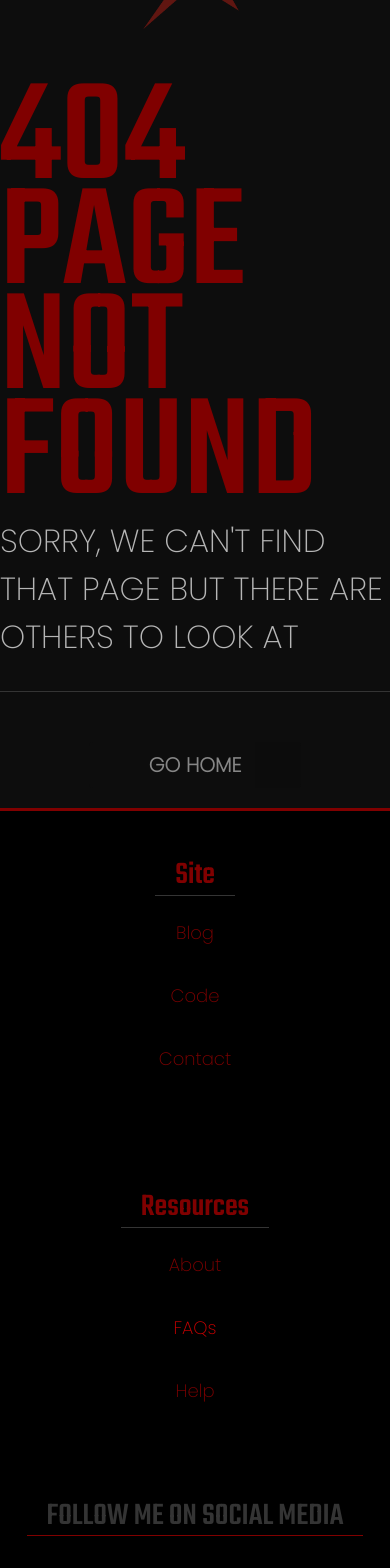
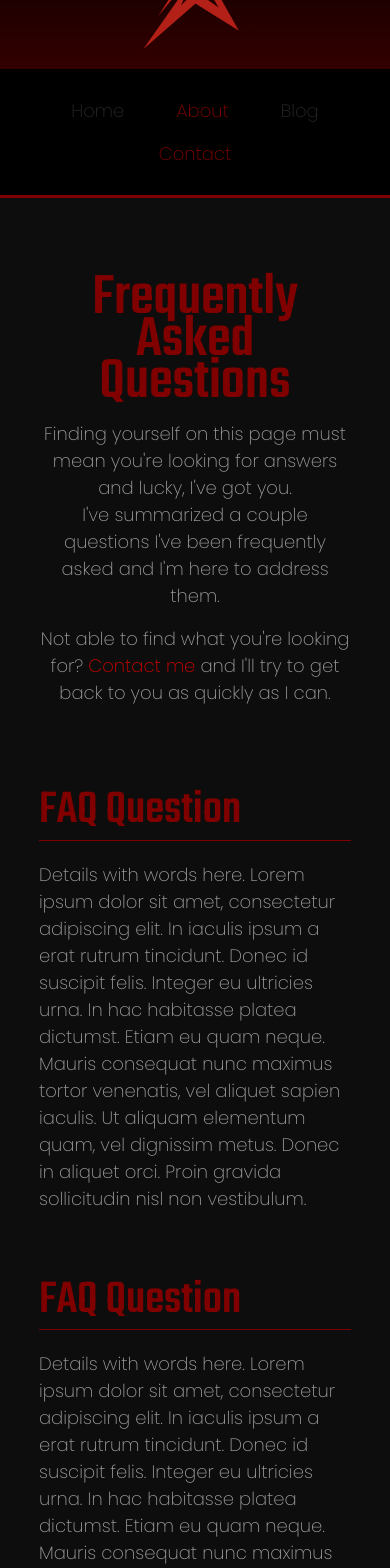
Before and after one commit to dstepha3/DanielOnline, a Vue app in the folder frontend/: page /faqs in a window 390 px wide. Shown: the part 100-1668 px from the top of the page. Built offline with nearby package versions, Linux system fonts and the light colour scheme.

Commit message:
+ Faq Page Template

```diff
--- a/frontend/src/components/Footer-Large.vue
+++ b/frontend/src/components/Footer-Large.vue
@@ -39,12 +39,12 @@
                 </div>
 
                 <router-link to="/"><img class="logo" src="@/assets/images/star-logo.png" width="50" style="margin: 30px 0 0; opacity: .5"></router-link>
-                <p class="copyright">Copyright &copy; 2021 D.Stephan. All Rights Reserved</p>
+                <p class="copyright">Copyright &copy; 2021 DanielOnline. All Rights Reserved</p>
             </div>
             <div class="col">
                 <h6>Resources</h6>
                 <router-link class="nav-link" to="/about">About</router-link>
-                <router-link class="nav-link disabled" to="/faqs">FAQs</router-link>
+                <router-link class="nav-link" to="/faqs">FAQs</router-link>
                 <router-link class="nav-link disabled" to="/help">Help</router-link>
             </div>
         </div>
--- a/frontend/src/components/NavBar.vue
+++ b/frontend/src/components/NavBar.vue
@@ -12,6 +12,9 @@
             </li>
             <li class="nav-item">
                 <router-link class="nav-link" to="/about">About</router-link>
+            </li>
+            <li class="nav-item">
+                <router-link class="nav-link disabled" to="/blog">Blog</router-link>
             </li>
             <li class="nav-item">
                 <router-link class="nav-link" to="/contact">Contact</router-link>
--- a/frontend/src/router/index.js
+++ b/frontend/src/router/index.js
@@ -4,6 +4,7 @@ import Home from "@/views/Home.vue";
 import About from "@/views/About.vue";
 import Contact from "@/views/Contact.vue";
 import Code from "@/views/Code.vue";
+import FAQs from "@/views/FAQs.vue";
 import ContactThankYou from "@/views/ContactThankYou.vue";
 import NotFound from "@/views/errors/NotFound-404.vue";
 
@@ -40,6 +41,14 @@ const routes = [
         component: Code,
         meta: {
             title: 'Code - Daniel Online!'
+        }
+    },
+    {
+        path: "/faqs",
+        name: "Faq",
+        component: FAQs,
+        meta: {
+            title: 'FAQs - Daniel Online!'
         }
     },
     {
--- a/frontend/src/views/About.vue
+++ b/frontend/src/views/About.vue
@@ -16,7 +16,7 @@
               </p>
               <div class="justify">
                 <p>My name is Daniel Stephan. I graduated from Kent State University in 2021 with my Bachelor's of Computer Science concentrated in Information Security. I am currently an SEO Frontend Web Developer at Outerbox Solutions in Copley, Ohio. I was previously employed at East of Chicago Pizza as a General Manager. I've also worked several years as an STNA in long-term care nursing facilities.</p>
-                <p>You can find more indepth information below or check out my <router-link class="link" to="/">FAQ page</router-link> to learn more.</p>
+                <p>You can find more indepth information below or check out my <router-link class="link" to="faqs">FAQ page</router-link> to learn more. Alternatively, you can download my resume <a class="link" href="/">here</a>.</p>
               </div>
             </div>
           </div>
--- a/frontend/src/views/Contact.vue
+++ b/frontend/src/views/Contact.vue
@@ -15,8 +15,8 @@
                 <textarea class="form-control" name="users-message" placeholder="message" rows="5"></textarea>
             </div>
             <div style="display: flex; justify-content: space-between;">
-              <input type="reset" class="btn" style="color: #000000; background: var(--theme-black)"/>
-              <input type="submit" onclick="document.body.style.cursor='wait'; return true;" value="Send" class="btn" style="color: #000000; background: var(--theme-primary-dark)"/>
+              <input type="reset" class="btn" style="color: var(--theme-white); background: var(--theme-black)"/>
+              <input type="submit" onclick="document.body.style.cursor='wait'; return true;" value="Send" class="btn" style="color: var(--theme-white); background: var(--theme-primary-dark)"/>
             </div>
             </form>
         </div>
@@ -68,7 +68,7 @@ export default {
     min-height: 100%;
     background-color: #0d0d0d;
     color: var(--theme-primary-dark);
-    margin: 80px 30%;
+    margin: 80px 25%;
   }
 
   #contact-body h1 {
--- /dev/null
+++ b/frontend/src/views/FAQs.vue
@@ -0,0 +1,83 @@
+<template lang="html">
+    <NavBar></NavBar>
+    <div id="faq-body" class="fade-in">
+        <h1 class="mb-3">Frequently Asked Questions</h1>
+        <p class="center">Finding yourself on this page must mean you're looking for answers and lucky, I've got you.<br/>I've summarized a couple questions I've been frequently asked and I'm here to address them. </p>
+        <p class="center">Not able to find what you're looking for? <router-link class="link" to="contact">Contact me</router-link> and I'll try to get back to you as quickly as I can.</p>
+
+        <div class="faq-container">
+
+          <div class="faq">
+            <h3>FAQ Question</h3>
+            <p>Details with words here. Lorem ipsum dolor sit amet, consectetur adipiscing elit. In iaculis ipsum a erat rutrum tincidunt. Donec id suscipit felis. Integer eu ultricies urna. In hac habitasse platea dictumst. Etiam eu quam neque. Mauris consequat nunc maximus tortor venenatis, vel aliquet sapien iaculis. Ut aliquam elementum quam, vel dignissim metus. Donec in aliquet orci. Proin gravida sollicitudin nisl non vestibulum. </p>
+          </div>
+
+          <div class="faq">
+            <h3>FAQ Question</h3>
+            <p>Details with words here. Lorem ipsum dolor sit amet, consectetur adipiscing elit. In iaculis ipsum a erat rutrum tincidunt. Donec id suscipit felis. Integer eu ultricies urna. In hac habitasse platea dictumst. Etiam eu quam neque. Mauris consequat nunc maximus tortor venenatis, vel aliquet sapien iaculis. Ut aliquam elementum quam, vel dignissim metus. Donec in aliquet orci. Proin gravida sollicitudin nisl non vestibulum. </p>
+          </div>
+
+          <div class="faq">
+            <h3>FAQ Question</h3>
+            <p>Details with words here. Lorem ipsum dolor sit amet, consectetur adipiscing elit. In iaculis ipsum a erat rutrum tincidunt. Donec id suscipit felis. Integer eu ultricies urna. In hac habitasse platea dictumst. Etiam eu quam neque. Mauris consequat nunc maximus tortor venenatis, vel aliquet sapien iaculis. Ut aliquam elementum quam, vel dignissim metus. Donec in aliquet orci. Proin gravida sollicitudin nisl non vestibulum. </p>
+          </div>
+
+        </div>
+    </div>
+    <FooterLarge></FooterLarge>
+</template>
+
+<script lang="js">
+
+import NavBar from "@/components/NavBar.vue";
+import FooterLarge from "@/components/Footer-Large.vue";
+
+
+export default {
+    name: 'faq',
+    components: {
+        NavBar,
+        FooterLarge
+    }
+}
+
+</script>
+
+<style scoped>
+
+  #faq-body {
+    display: flex;
+    flex-direction: column;
+    min-height: 100%;
+    background-color: #0d0d0d;
+    color: var(--theme-primary-dark);
+    margin: 80px 15%;
+  }
+
+  #faq-body h1 {
+    margin-bottom: 40px;
+    text-align: center;
+  }
+
+  #faq-body p {
+    color: var(--theme-lightest-gray);
+  }
+
+  #faq-body p.center {
+    text-align: center;
+  }
+  .faq-container .faq{
+    margin: 60px 0;
+  }
+  .faq h3{
+    color: var(--theme-primary-dark);
+    border-bottom: 1px solid var(--theme-primary-dark);
+    margin-bottom: 20px;
+  }
+
+  @media screen and (max-width: 786px){
+      #faq-body {
+          margin: 80px 10%;
+      }
+  }
+</style>
```
